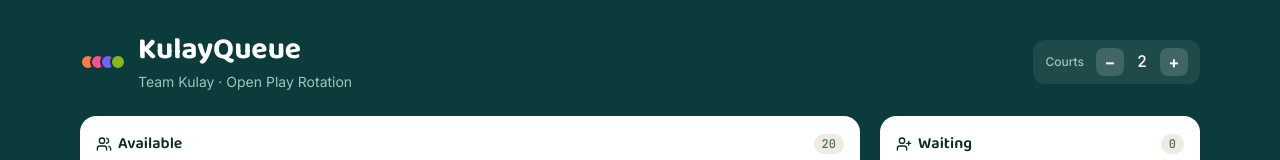
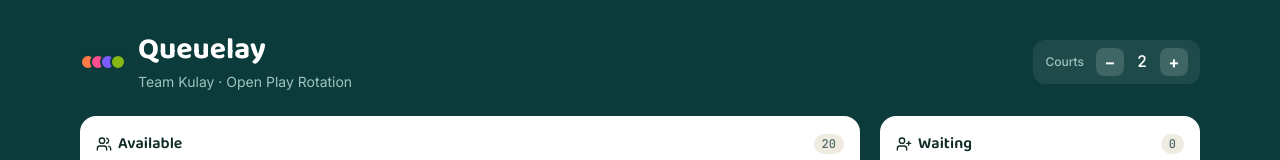
Before and after one commit to nakataken/queuelay-client, a React (Vite) app: page / in a window 1280 px wide. Shown: the top 160 px of the page. Built offline with nearby package versions, Linux system fonts and the light colour scheme.

Commit message:
rename: queuelay

```diff
--- a/index.html
+++ b/index.html
@@ -4,7 +4,7 @@
     <meta charset="UTF-8" />
     <link rel="icon" type="image/svg+xml" href="/favicon.svg" />
     <meta name="viewport" content="width=device-width, initial-scale=1.0" />
-    <title>KulayQueue</title>
+    <title>Queuelay</title>
   </head>
   <body>
     <div id="root"></div>
--- a/package.json
+++ b/package.json
@@ -1,5 +1,5 @@
 {
-  "name": "kulayqueue-app",
+  "name": "queuelay-client",
   "private": true,
   "version": "0.0.0",
   "type": "module",
--- a/src/App.tsx
+++ b/src/App.tsx
@@ -93,7 +93,7 @@ const SEED_ROSTER: string[] = [
   "Trixie",
 ].sort();
 
-const STORAGE_KEY = "kulayqueue:v1";
+const STORAGE_KEY = "queuelay:v1";
 
 const loadSaved = () => {
   try {
@@ -303,7 +303,7 @@ export default function App() {
             </div>
             <div>
               <h1 className="kq-display text-2xl sm:text-3xl font-bold text-white leading-none">
-                KulayQueue
+                Queuelay
               </h1>
               <p
                 className="text-xs sm:text-sm mt-1"
```
Also changed, not shown: 1 other file (tests, documents, lock files or other folders).
